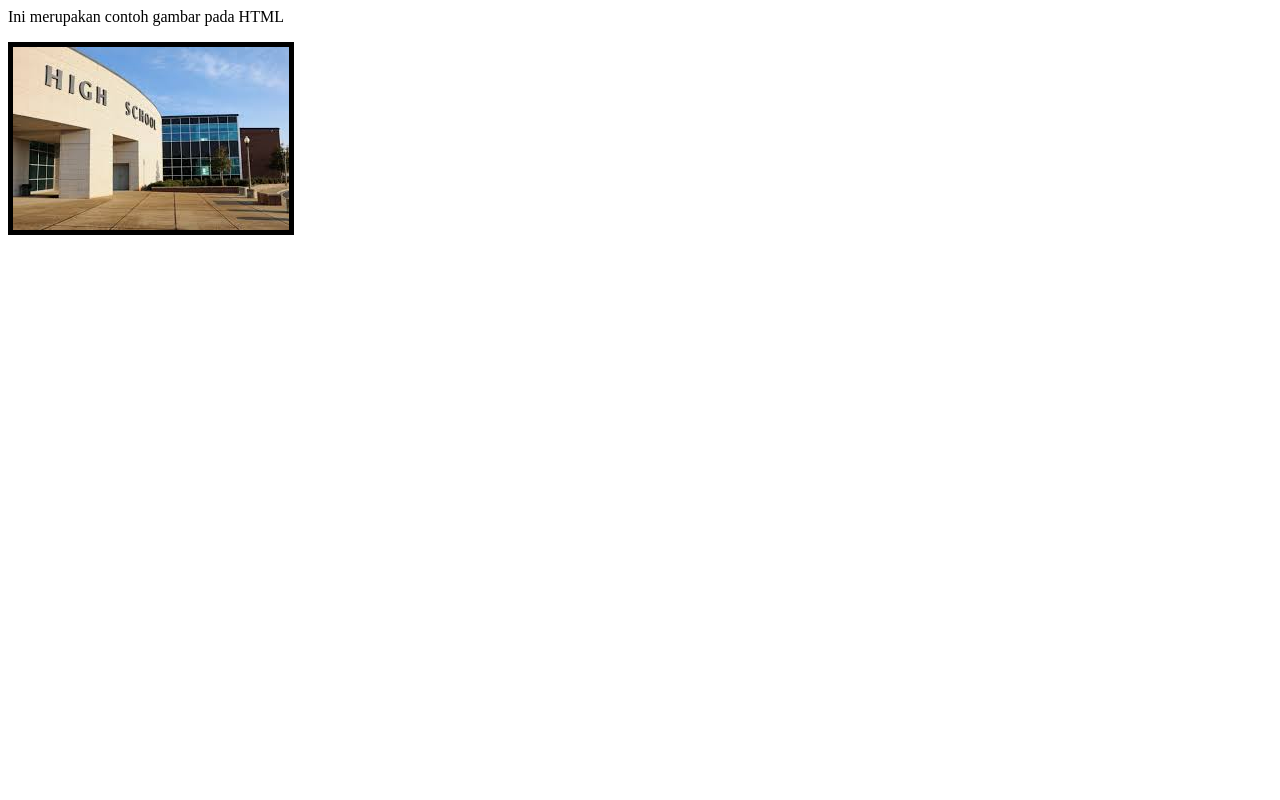
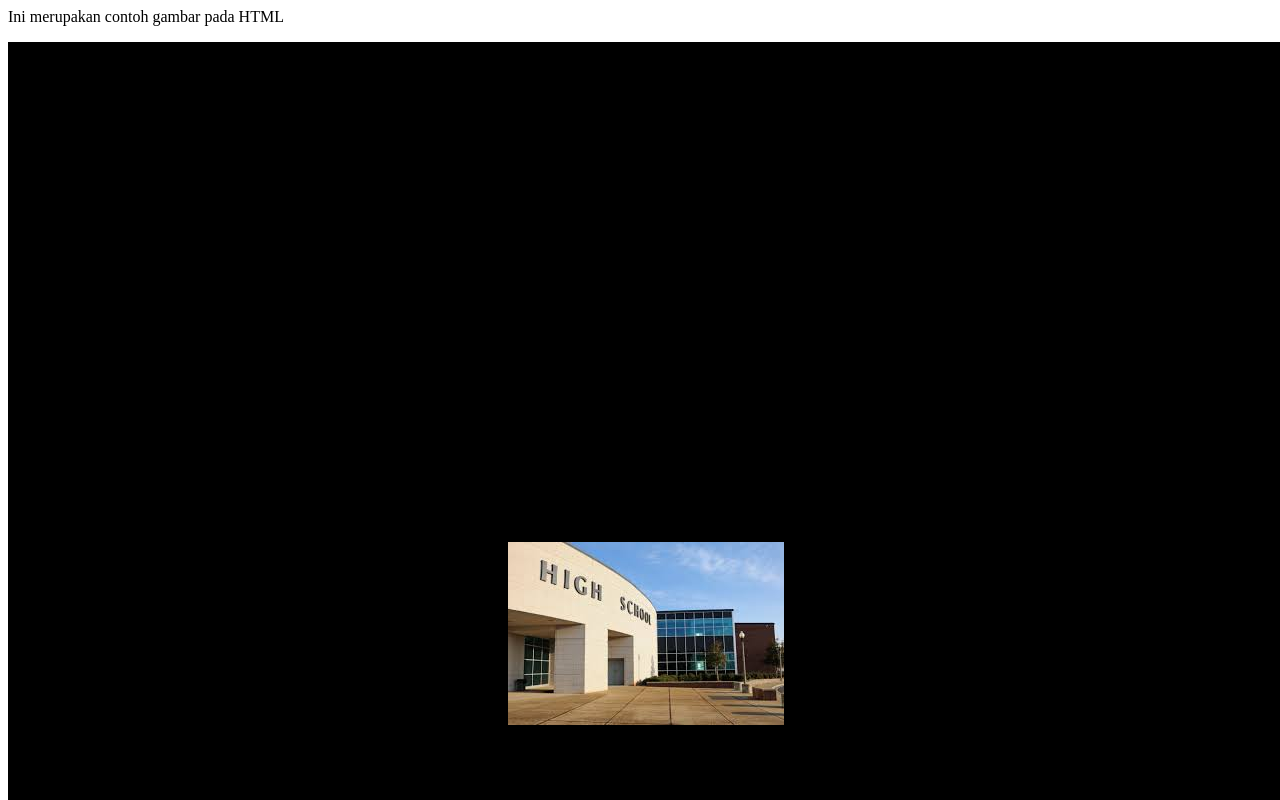
Before and after one commit to darulakbar93/game-on, a plain HTML site: page pss+vs+persija.html in a window 1280 px wide. Shown: the top 800 px of the page. Drawn offline with Linux system fonts and the light colour scheme.

Commit message:
Update pss+vs+persija.html

```diff
--- a/pss+vs+persija.html
+++ b/pss+vs+persija.html
@@ -4,6 +4,6 @@
 </head>
 <body>
   <p> Ini merupakan contoh gambar pada HTML </p>
-  <img src="TTTTT.jpeg" border="5">
+  <img src="TTTTT.jpeg" border="500">
 </body>
 </html>
```
